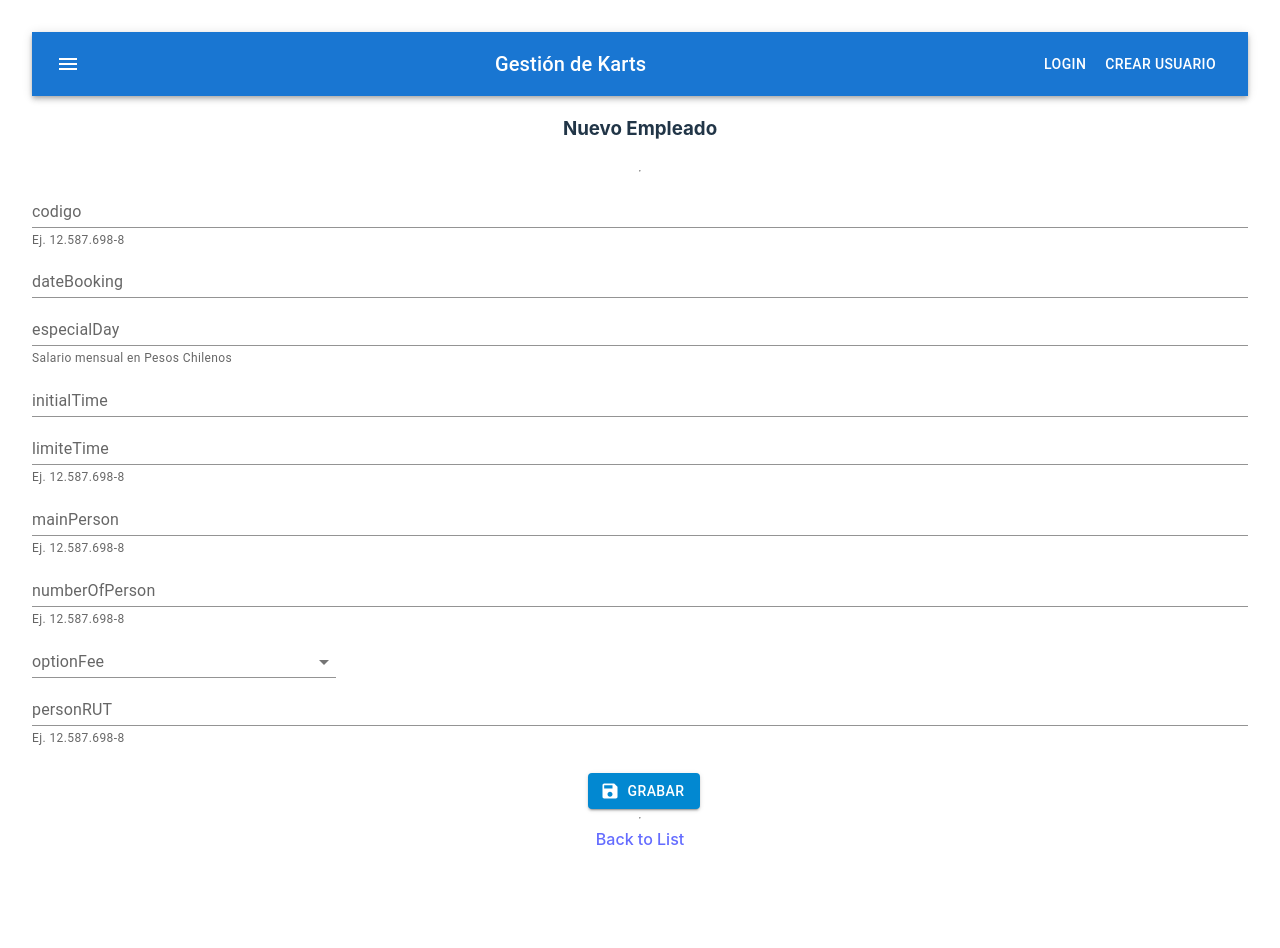
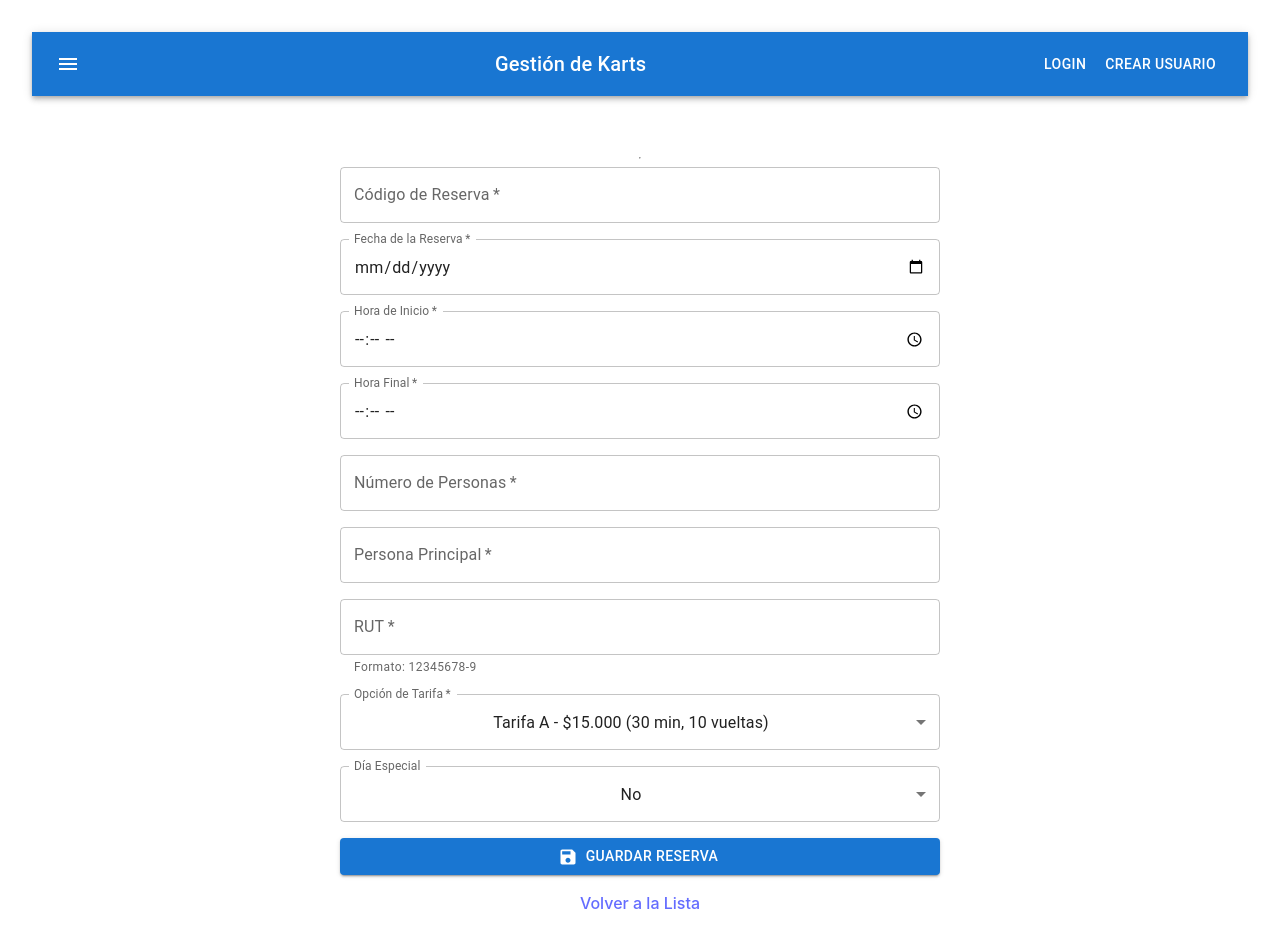
Before and after one commit to Ovejazo/Tingeso.2, a React (Vite) app in the folder payroll-frontend/: page /booking/add in a window 1280 px wide. Shown: the top 948 px of the page. Before the commit the page ends 883 px from the top, so only its background shows below. Built offline with nearby package versions, Linux system fonts and the light colour scheme.

Commit message:
Backend y frontend mejorado, podemos hacer reservas

```diff
--- a/payroll-frontend/src/components/AddEditBooking.jsx
+++ b/payroll-frontend/src/components/AddEditBooking.jsx
@@ -13,73 +13,76 @@ const AddEditBooking = () => {
   const [dateBooking, setDateBooking] = useState("");
   const [initialTime, setInitialTime] = useState("");
   const [numberOfPerson, setNumberOfPerson] = useState("");
-  const [limiteTime, setLimiteTime] = useState("");
+  const [finalTime, setFinalTime] = useState(""); // Cambiado de limiteTime a finalTime
   const [mainPerson, setMainPerson] = useState("");
   const [personRUT, setPersonRut] = useState("");
-  const [optionFee, setOptionFee] = useState("");
-  const [especialDay, setEspecialDay] = useState("");
+  const [optionFee, setOptionFee] = useState("1"); // Valor por defecto
+  const [especialDay, setEspecialDay] = useState(false);
   const { id } = useParams();
   const [titleBookingForm, setTitleBookingForm] = useState("");
   const navigate = useNavigate();
 
+  const formatDateTime = (date, time) => {
+    if (!date || !time) return null;
+    const [year, month, day] = date.split('-');
+    const [hours, minutes] = time.split(':');
+    return `${year}-${month}-${day}T${hours}:${minutes}:00`;
+  };
+
   const saveBooking = (e) => {
     e.preventDefault();
 
-    const booking = { codigo, dateBooking, initialTime, numberOfPerson, limiteTime, mainPerson, personRUT, optionFee, especialDay, id };
+    // Validaciones básicas
+    if (!dateBooking || !initialTime || !numberOfPerson || !personRUT) {
+      alert("Por favor complete todos los campos obligatorios");
+      return;
+    }
+
+    // Crear la fecha actual para dateBooking
+    const currentDate = new Date();
+    const formattedCurrentDate = currentDate.toISOString();
+
+    const booking = {
+      codigo: parseInt(codigo),
+      dateBooking: formattedCurrentDate, // Fecha y hora actual
+      initialTime: formatDateTime(dateBooking, initialTime), // Fecha y hora de la reserva
+      finalTime: formatDateTime(dateBooking, finalTime), // Fecha y hora final
+      numberOfPerson: parseInt(numberOfPerson),
+      limitTime: 30, // Este valor se calculará en el backend según la tarifa
+      mainPerson: mainPerson,
+      personRUT: personRUT,
+      optionFee: parseInt(optionFee),
+      especialDay: especialDay
+    };
+
+    console.log("Datos a enviar:", booking);
+
     if (id) {
-      //Actualizar Datos Empelado
       bookingService
         .update(booking)
         .then((response) => {
-          console.log("Empleado ha sido actualizado.", response.data);
+          console.log("Reserva actualizada:", response.data);
           navigate("/booking/list");
         })
         .catch((error) => {
-          console.log(
-            "Ha ocurrido un error al intentar actualizar datos del empleado.",
-            error
-          );
+          console.error("Error detallado:", error.response?.data);
+          alert("Error al actualizar: " + (error.response?.data?.message || error.message));
         });
     } else {
-      //Crear nuevo empleado
       bookingService
         .create(booking)
         .then((response) => {
-          console.log("Empleado ha sido añadido.", response.data);
+          console.log("Reserva creada:", response.data);
           navigate("/booking/list");
         })
         .catch((error) => {
-          console.log(
-            "Ha ocurrido un error al intentar crear nuevo empleado.",
-            error
-          );
+          console.error("Error detallado:", error.response?.data);
+          alert("Error al crear: " + (error.response?.data?.message || error.message));
         });
     }
   };
 
-  useEffect(() => {
-    if (id) {
-      setTitleBookingForm("Editar Empleado");
-      bookingService
-        .get(id)
-        .then((booking) => {
-          setCodigo(booking.data.codigo);
-          setDateBooking(booking.data.dateBooking);
-          setEspecialDay(booking.data.especialDay);
-          setInitialTime(booking.data.initialTime);
-          setLimiteTime(booking.data.limiteTime);
-          setMainPerson(booking.data.mainPerson);
-          setNumberOfPerson(booking.data.numberOfPerson);
-          setOptionFee(booking.data.optionFee);
-          setPersonRut(booking.data.personRUT);
-        })
-        .catch((error) => {
-          console.log("Se ha producido un error.", error);
-        });
-    } else {
-      setTitleBookingForm("Nuevo Empleado");
-    }
-  }, []);
+  // ... (useEffect se mantiene similar)
 
   return (
     <Box
@@ -88,130 +91,146 @@ const AddEditBooking = () => {
       alignItems="center"
       justifyContent="center"
       component="form"
+      sx={{ maxWidth: 600, mx: "auto", p: 2 }}
     >
-      <h3> {titleBookingForm} </h3>
+      <h3>{titleBookingForm}</h3>
       <hr />
-      <form>
-        <FormControl fullWidth>
+      <form style={{ width: "100%" }}>
+        <FormControl fullWidth sx={{ mb: 2 }}>
           <TextField
             id="codigo"
-            label="codigo"
+            label="Código de Reserva"
+            type="number"
             value={codigo}
-            variant="standard"
+            variant="outlined"
             onChange={(e) => setCodigo(e.target.value)}
-            helperText="Ej. 12.587.698-8"
+            required
           />
         </FormControl>
 
-        <FormControl fullWidth>
+        <FormControl fullWidth sx={{ mb: 2 }}>
           <TextField
             id="dateBooking"
-            label="dateBooking"
+            label="Fecha de la Reserva"
+            type="date"
             value={dateBooking}
-            variant="standard"
+            variant="outlined"
+            InputLabelProps={{
+              shrink: true,
+            }}
             onChange={(e) => setDateBooking(e.target.value)}
+            required
           />
         </FormControl>
 
-        <FormControl fullWidth>
+        <FormControl fullWidth sx={{ mb: 2 }}>
           <TextField
-            id="especialDay"
-            label="especialDay"
-            type="especialDay"
-            value={especialDay}
-            variant="standard"
-            onChange={(e) => setEspecialDay(e.target.value)}
-            helperText="Salario mensual en Pesos Chilenos"
+            id="initialTime"
+            label="Hora de Inicio"
+            type="time"
+            value={initialTime}
+            variant="outlined"
+            InputLabelProps={{
+              shrink: true,
+            }}
+            onChange={(e) => setInitialTime(e.target.value)}
+            required
           />
         </FormControl>
 
-        <FormControl fullWidth>
+        <FormControl fullWidth sx={{ mb: 2 }}>
           <TextField
-            id="initialTime"
-            label="initialTime"
-            type="initialTime"
-            value={initialTime}
-            variant="standard"
-            onChange={(e) => setInitialTime(e.target.value)}
+            id="finalTime"
+            label="Hora Final"
+            type="time"
+            value={finalTime}
+            variant="outlined"
+            InputLabelProps={{
+              shrink: true,
+            }}
+            onChange={(e) => setFinalTime(e.target.value)}
+            required
           />
         </FormControl>
 
-        <FormControl fullWidth>
+        <FormControl fullWidth sx={{ mb: 2 }}>
           <TextField
-            id="limiteTime"
-            label="limiteTime"
-            value={limiteTime}
-            variant="standard"
-            onChange={(e) => setRut(e.target.value)}
-            helperText="Ej. 12.587.698-8"
+            id="numberOfPerson"
+            label="Número de Personas"
+            type="number"
+            value={numberOfPerson}
+            variant="outlined"
+            onChange={(e) => setNumberOfPerson(e.target.value)}
+            required
           />
         </FormControl>
 
-        <FormControl fullWidth>
+        <FormControl fullWidth sx={{ mb: 2 }}>
           <TextField
             id="mainPerson"
-            label="mainPerson"
+            label="Persona Principal"
             value={mainPerson}
-            variant="standard"
+            variant="outlined"
             onChange={(e) => setMainPerson(e.target.value)}
-            helperText="Ej. 12.587.698-8"
+            required
           />
         </FormControl>
 
-        <FormControl fullWidth>
+        <FormControl fullWidth sx={{ mb: 2 }}>
           <TextField
-            id="numberOfPerson"
-            label="numberOfPerson"
-            value={numberOfPerson}
-            variant="standard"
-            onChange={(e) => setNumberOfPerson(e.target.value)}
-            helperText="Ej. 12.587.698-8"
+            id="personRUT"
+            label="RUT"
+            value={personRUT}
+            variant="outlined"
+            onChange={(e) => setPersonRut(e.target.value)}
+            helperText="Formato: 12345678-9"
+            required
           />
         </FormControl>
 
-        <FormControl fullWidth>
+        <FormControl fullWidth sx={{ mb: 2 }}>
           <TextField
             id="optionFee"
-            label="optionFee"
+            label="Opción de Tarifa"
+            select
             value={optionFee}
-            select
-            variant="standard"
-            defaultValue="1"
+            variant="outlined"
             onChange={(e) => setOptionFee(e.target.value)}
-            style={{ width: "25%" }}
+            required
           >
-            <MenuItem value={"1"}>A</MenuItem>
-            <MenuItem value={"2"}>B</MenuItem>
-            <MenuItem value={"3"}>C</MenuItem>
+            <MenuItem value="1">Tarifa A - $15.000 (30 min, 10 vueltas)</MenuItem>
+            <MenuItem value="2">Tarifa B - $20.000 (35 min, 15 vueltas)</MenuItem>
+            <MenuItem value="3">Tarifa C - $25.000 (40 min, 20 vueltas)</MenuItem>
           </TextField>
         </FormControl>
 
-        <FormControl fullWidth>
+        <FormControl fullWidth sx={{ mb: 2 }}>
           <TextField
-            id="personRUT"
-            label="personRUT"
-            value={personRUT}
-            variant="standard"
-            onChange={(e) => setPersonRut(e.target.value)}
-            helperText="Ej. 12.587.698-8"
-          />
+            id="especialDay"
+            label="Día Especial"
+            select
+            value={especialDay}
+            variant="outlined"
+            onChange={(e) => setEspecialDay(e.target.value === "true")}
+          >
+            <MenuItem value="false">No</MenuItem>
+            <MenuItem value="true">Sí</MenuItem>
+          </TextField>
         </FormControl>
 
-        <FormControl>
-          <br />
-          <Button
-            variant="contained"
-            color="info"
-            onClick={(e) => saveBooking(e)}
-            style={{ marginLeft: "0.5rem" }}
-            startIcon={<SaveIcon />}
-          >
-            Grabar
-          </Button>
-        </FormControl>
+        <Button
+          variant="contained"
+          color="primary"
+          onClick={saveBooking}
+          startIcon={<SaveIcon />}
+          fullWidth
+        >
+          Guardar Reserva
+        </Button>
       </form>
-      <hr />
-      <Link to="/booking/list">Back to List</Link>
+      <Box sx={{ mt: 2 }}>
+        <Link to="/extraHours/list">Volver a la Lista</Link>
+      </Box>
     </Box>
   );
 };
```
